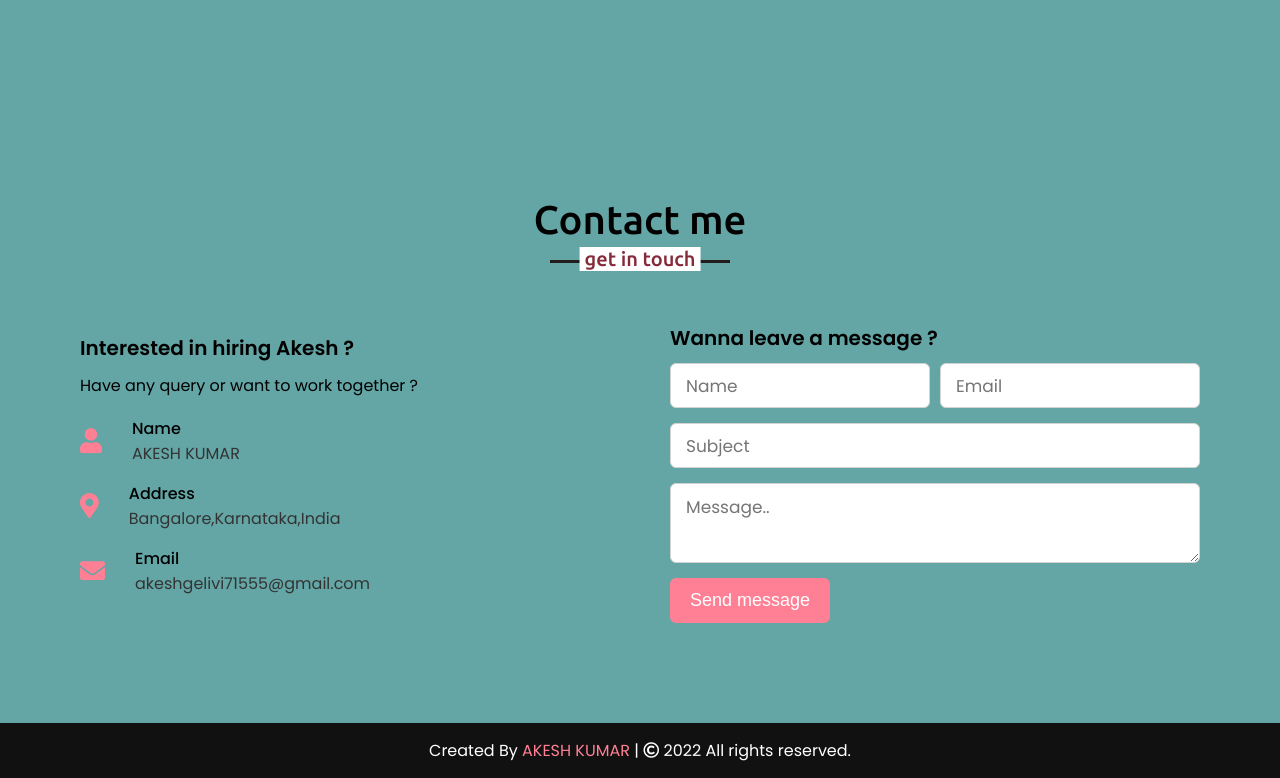
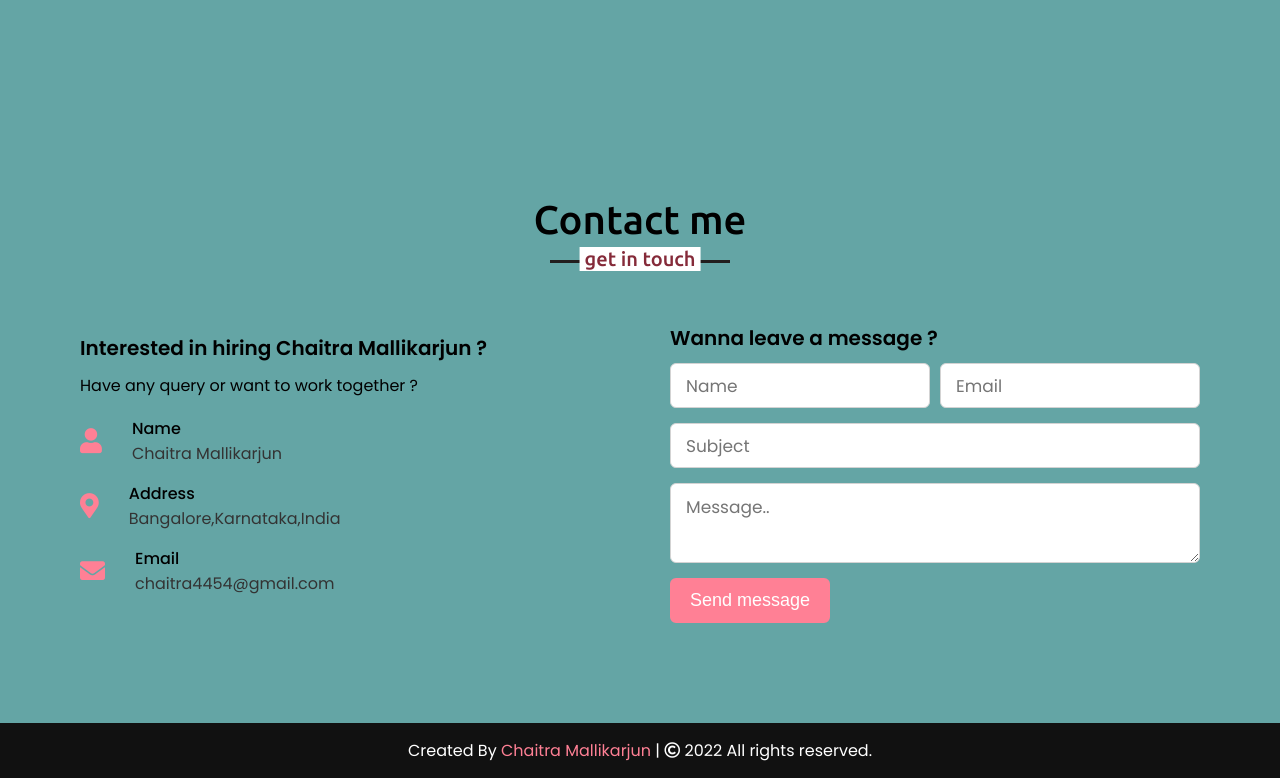
Before and after one commit to Chaitra-123-del/OIBSIB_Task_2, a plain HTML site: page index.html in a window 1280 px wide. Shown: the part 1979-2757 px from the top of the page. Drawn offline with nearby package versions, Linux system fonts and the light colour scheme.

Commit message:
Update index.html

```diff
--- a/index.html
+++ b/index.html
@@ -1,5 +1,5 @@
 <!DOCTYPE html>
-<!-- Created By AKESH KUMAR -->
+<!-- Created By Chaitra Mallikarjun -->
 <html lang="en">
 <head>
     <meta charset="UTF-8">
@@ -38,7 +38,7 @@
                     <img src="profile photo">
                 </div>
                 <div class="column right">
-                    <div class="text">I am akesh and I'm a<span class="typing-2"></span></div>
+                    <div class="text">I am Chaitra Mallikarjun and I'm a<span class="typing-2"></span></div>
                     <p> I'm currently a student pursuing my Bachelor of Technology in Computer science and Engineering with specialization in Data Science at GITAM School of Technology (2020-2024) and looking to join the workforce and gain real-world experience. I'm reliable and able to complete tasks on time in both individual and team settings. Through my academic and extracurricular projects, I've developed my communication, leadership and interpersonal skills that will serve this role and your company well. I learned programming, data science techniques, machine learning tools, and basic SQL techniques. I have gained very good knowledge about Python, Java, HTML, CSS, JDBC and JavaScript, ReactJS, Node.js like languages and completed some projects. and I have the experience of working on Ec2 Instances, Subnets, VPC's and I Have successfully completed the Microsoft AZure AZ-900 certification.And also I am enthusiastic to learn and work in Web development projects and cloud projects. </p>
                     <a href="Black White Minimalist CV Resume">Download CV</a>
                 </div>
@@ -135,7 +135,7 @@
             <h2 class="title">Contact me</h2>
             <div class="contact-content">
                 <div class="column left">
-                    <div class="text">Interested in hiring Akesh ?</div>
+                    <div class="text">Interested in hiring Chaitra Mallikarjun  ?</div>
                     <p>Have any query or want to work together ?
                  </p>
                     <div class="icons">
@@ -143,7 +143,7 @@
                             <i class="fas fa-user"></i>
                             <div class="info">
                                 <div class="head">Name</div>
-                                <div class="sub-title">AKESH KUMAR</div>
+                                <div class="sub-title">Chaitra Mallikarjun</div>
                             </div>
                         </div>
                         <div class="row">
@@ -157,14 +157,14 @@
                             <i class="fas fa-envelope"></i>
                             <div class="info">
                                 <div class="head">Email</div>
-                                <div class="sub-title">akeshgelivi71555@gmail.com</div>
+                                <div class="sub-title">chaitra4454@gmail.com</div>
                             </div>
                         </div>
                     </div>
                 </div>
                 <div class="column right">
                     <div class="text">Wanna leave a message ?</div>
-                    <form class="contact-form" action="mailto:akeshgelivi71555@gmail.com" method="POST">
+                    <form class="contact-form" action="mailto:chaitra4454@gmail.com" method="POST">
                         <div class="fields">
                             <div class="field name">
                                 <input type="text" class="fullname" placeholder="Name">
@@ -188,7 +188,7 @@
         </div>
     </section>
     <footer>
-        <span>Created By <a href="https://www.linkedin.com/in/akesh-gelivi-357abb246/">AKESH KUMAR</a> | <span class="far fa-copyright"></span> 2022 All rights reserved.</span>
+        <span>Created By <a href="https://www.linkedin.com/in/chaitra-mallikarjun-17a7a624b/">Chaitra Mallikarjun</a> | <span class="far fa-copyright"></span> 2022 All rights reserved.</span>
     </footer>
 
     <script src="script.js"></script>
```
